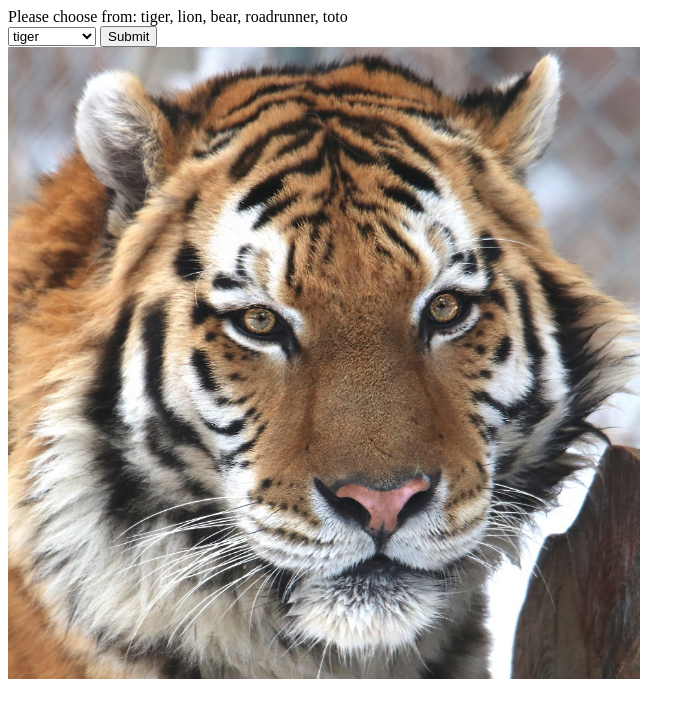
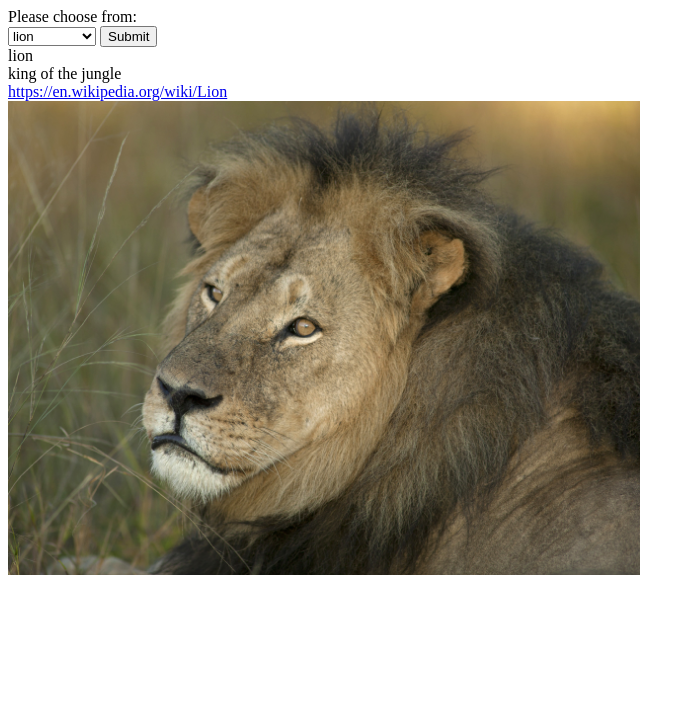
Before and after one commit to CorriganNewsome/CN-BSSD5520-6.2, a plain HTML site: page index.html in a window 1280 px wide. Both pictures are taken after a click on the button "Submit". Shown: the whole page, without its empty margins (0-695 px from the left). Drawn offline with Linux system fonts and the light colour scheme.

Commit message:
added code from class

```diff
--- a/index.html
+++ b/index.html
@@ -14,8 +14,9 @@
             <div id="options">Please choose from: </div>
             <select id="animals"></select>
             <button id="submit">Submit</button>
-            <div id="message"></div>
-            <div id="error"></div>
+            <div id="name"></div>
+            <div id="desc"></div>
+            <a id="url"></a>
         </div>
     </body>
 </html>
--- a/main.js
+++ b/main.js
@@ -13,7 +13,30 @@ it adds that animal at the top of the page and pushes the previous info down
 
 document.addEventListener("DOMContentLoaded", () => {
     //in the future this data comes from a website or database
-    const possibleAnimals = ['tiger', 'lion', 'bear', 'roadrunner', 'toto'];
+
+    function animal_image (url) {
+        this.url = url,
+        this.size = 50,
+        this.shrink = () => {
+            //need to figure out how to get img img.style = “max-width=50px;”;
+        }
+    }
+
+    function animal(image, name, desc, link) {
+        this.image = image,
+        this.name = name,
+        this.description = desc,
+        this.url = link
+    }
+
+    const lion_image = new animal_image('lion.jpg');
+    const lion = new animal(lion_image,
+                            'lion',
+                            'king of the jungle',
+                            'https://en.wikipedia.org/wiki/Lion');
+
+    const possibleAnimals = ['lion', 'tiger', 'bear', 'roadrunner', 'toto'];
+    const animalObjects   = [lion]
 
     const animalSelector = document.getElementById("animals");
     for(let i=0; i<possibleAnimals.length; i++) {
@@ -23,22 +46,28 @@ document.addEventListener("DOMContentLoaded", () => {
     }
 
     const animalImg = document.createElement('img');
-    const messageDiv = document.getElementById("message");
-          messageDiv.appendChild(animalImg);
-    const optionsDiv = document.getElementById("options");
-          optionsDiv.innerHTML+= possibleAnimals.join(', ');
+    document.body.appendChild(animalImg);
 
     const surveyButton = document.getElementById("submit");
         surveyButton.addEventListener("click", () => {
 
-
             const errorDiv = document.getElementById("error");
             const selectionIndex = animalSelector.selectedIndex;
-            const inputVal = possibleAnimals[selectionIndex];
-            console.log(selectionIndex, inputVal);
+
+            const selectedAnimalObject = animalObjects[selectionIndex];
+            const inputVal = selectedAnimalObject.image.url;
+            //console.log(selectionIndex, inputVal);
+            //console.log(animalObjects[selectionIndex]);
 
             //show inputVal image in img tag
-            animalImg.src = `imgs\\${inputVal}.jpg`;
+            animalImg.src = `imgs\\${inputVal}`;
             animalImg.alt = inputVal;
+
+            console.log(selectedAnimalObject.description);
+            document.getElementById("name").innerHTML = selectedAnimalObject.name;
+            document.getElementById("desc").innerHTML = selectedAnimalObject.description;
+            document.getElementById("url").innerHTML  = selectedAnimalObject.url;
+            document.getElementById("url").href = selectedAnimalObject.url;
+
         });
 });
```
Also changed, not shown: 1 other file.
